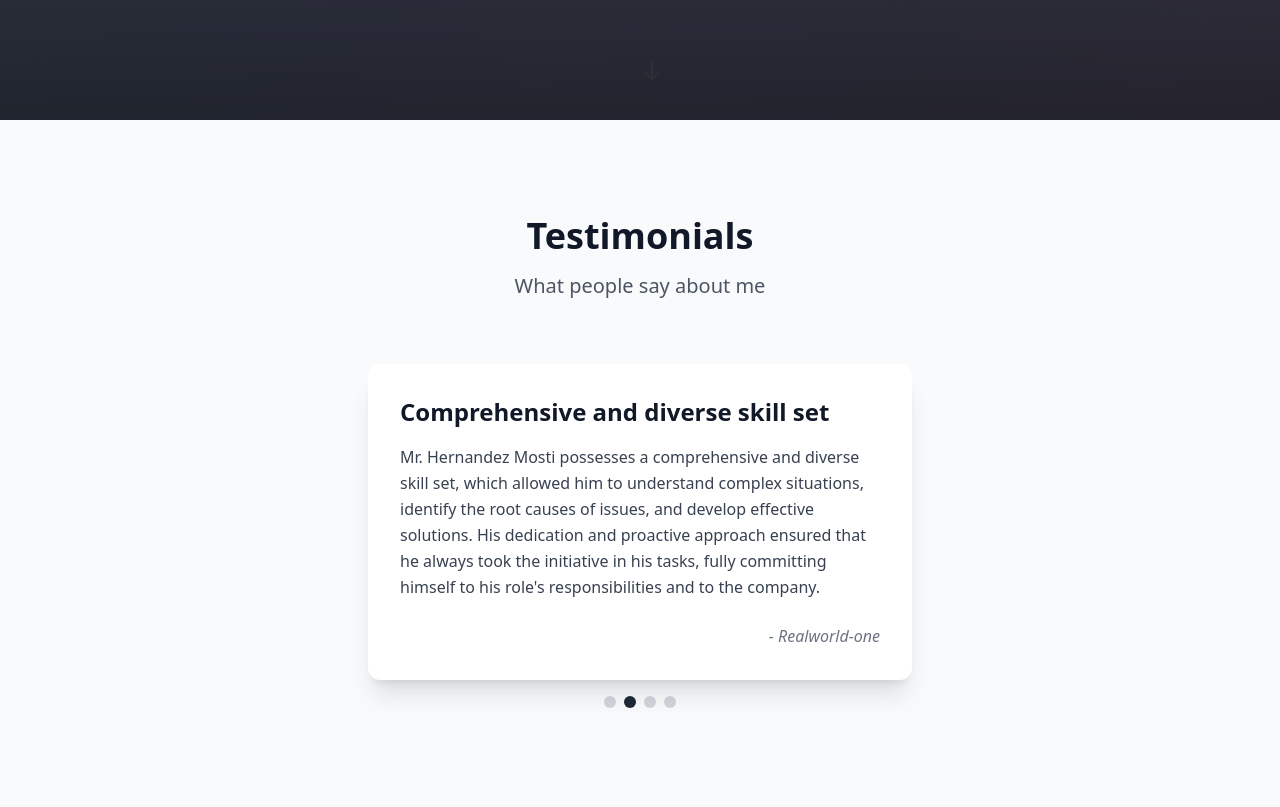
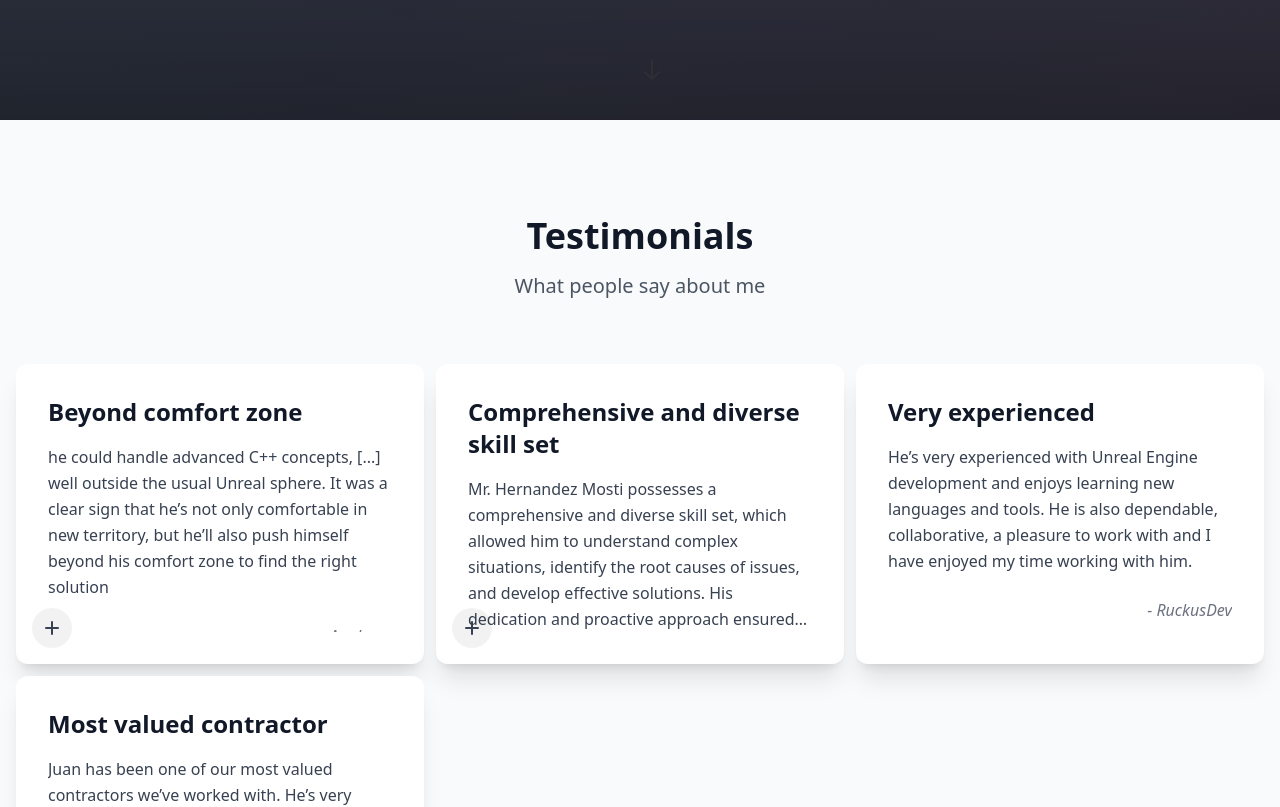
Before and after one commit to juanpablohdzm/web-cv-2.0, a React (Create React App) app: page / in a window 1280 px wide. Shown: the part 680-1487 px from the top of the page. Built offline with nearby package versions, Linux system fonts and the light colour scheme.

Commit message:
Fix reviews

```diff
--- a/src/components/Home/GossipSection.jsx
+++ b/src/components/Home/GossipSection.jsx
@@ -1,4 +1,3 @@
-import { useState, useEffect } from "react";
 import TestimonialCard from "../Testimonials/TestimonialCard";
 
 function GossipSection() {
@@ -25,36 +24,8 @@ function GossipSection() {
         }
     ];
 
-    const [current, setCurrent] = useState(0);
-    const [isHovering, setIsHovering] = useState(false);
-    const [fade, setFade] = useState(true);
-    const delay = 5000;
-
-    useEffect(() => {
-        if (!isHovering) {
-            const timer = setInterval(() => {
-                setFade(false);
-                setTimeout(() => {
-                    setCurrent((prev) => (prev === testimonials.length - 1 ? 0 : prev + 1));
-                    setFade(true);
-                }, 500); // match fade out duration
-            }, delay);
-            return () => clearInterval(timer);
-        }
-    }, [testimonials.length, isHovering]);
-
-    const handleDotClick = (index) => {
-        if (index !== current) {
-            setFade(false);
-            setTimeout(() => {
-                setCurrent(index);
-                setFade(true);
-            }, 500);
-        }
-    };
-
     return (
-        <section id="gossip" className="py-24 bg-gray-50 min-h-[700px] flex flex-col items-center">
+        <section id="gossip" className="py-24 bg-gray-50 flex flex-col items-center">
             <div className="text-center mb-16">
                 <h2 className="text-4xl font-bold text-gray-900 mb-4">
                     Testimonials
@@ -63,29 +34,19 @@ function GossipSection() {
                     What people say about me
                 </p>
             </div>
-            <div className="w-full max-w-xl px-4">
-                <div
-                    className={`relative transition-opacity duration-500 ease-in-out ${fade ? 'opacity-100' : 'opacity-0'}`}
-                    onPointerEnter={() => setIsHovering(true)}
-                    onPointerLeave={() => setIsHovering(false)}
-                >
-                    <TestimonialCard
-                        title={testimonials[current].title}
-                        description={testimonials[current].description}
-                        company={testimonials[current].company}
-                    />
-                </div>
-                <div className="flex justify-center space-x-2 mt-4">
-                    {testimonials.map((_, index) => (
-                        <div
-                            key={index}
-                            className={index === current ? 'bg-gray-800 w-3 h-3 rounded-full' : 'bg-gray-300 w-3 h-3 rounded-full'}
-                            onClick={() => handleDotClick(index)}
-                            onPointerEnter={() => setIsHovering(true)}
-                            onPointerLeave={() => setIsHovering(false)}
-                        ></div>
-                    ))}
-                </div>
+            <div className="w-full grid grid-cols-1 md:grid-cols-2 lg:grid-cols-3 gap-3 px-4">
+                { testimonials.map((testimonial, index) => {
+                    return (<div
+                        key={index}
+                        className={""}
+                    >
+                        <TestimonialCard
+                            title={testimonial.title}
+                            description={testimonial.description}
+                            company={testimonial.company}
+                        />
+                    </div>)})
+                }
             </div>
         </section>
     );
--- a/src/components/Testimonials/TestimonialCard.jsx
+++ b/src/components/Testimonials/TestimonialCard.jsx
@@ -1,10 +1,90 @@
+import { useRef, useState, useEffect } from "react";
+
 function TestimonialCard({ title, description, company }) {
+    const contentRef = useRef(null);
+    const [isOverflowing, setIsOverflowing] = useState(false);
+    const [showFull, setShowFull] = useState(false);
+
+    useEffect(() => {
+        const el = contentRef.current;
+        if (el) {
+            setIsOverflowing(el.scrollHeight > el.clientHeight);
+        }
+    }, [description]);
+
     return (
-        <div className="bg-white shadow-xl rounded-xl p-8 transition duration-500 ease-in-out transform hover:-translate-y-1 hover:shadow-2xl">
-            <h3 className="text-2xl font-semibold text-gray-900 mb-4">{title}</h3>
-            <p className="text-gray-700 mb-6 leading-relaxed">{description}</p>
-            <p className="text-gray-500 italic text-right">- {company}</p>
-        </div>
+        <>
+            <div className="relative bg-white h-[300px] max-w-[500px] shadow-xl rounded-xl p-8 transition duration-500 ease-in-out transform hover:-translate-y-1 hover:shadow-2xl overflow-hidden flex flex-col justify-between">
+                <div className="w-full h-full overflow-hidden" ref={contentRef}>
+                    <h3 className="text-2xl font-semibold text-gray-900 mb-4">{title}</h3>
+                    <p
+                        className={`text-gray-700 mb-6 leading-relaxed ${
+                            isOverflowing ? 'line-clamp-[6]' : ''
+                        }`}
+                        style={{
+                            display: '-webkit-box',
+                            WebkitLineClamp: isOverflowing ? 6 : 'unset',
+                            WebkitBoxOrient: 'vertical',
+                            overflow: 'hidden',
+                            textOverflow: 'ellipsis',
+                        }}
+                    >
+                        {description}
+                    </p>
+                    <p className="text-gray-500 italic text-right">- {company}</p>
+                </div>
+
+                {isOverflowing && (
+                    <button
+                        onClick={() => setShowFull(true)}
+                        className="absolute bottom-4 left-4 w-10 h-10 rounded-full bg-black/5 hover:bg-black/10 flex items-center justify-center transition-colors"
+                        aria-label="Expand full testimonial"
+                    >
+                        <svg
+                            className="w-6 h-6 text-gray-700"
+                            viewBox="0 0 24 24"
+                            fill="none"
+                            stroke="currentColor"
+                        >
+                            <path
+                                strokeLinecap="round"
+                                strokeLinejoin="round"
+                                strokeWidth="2"
+                                d="M12 6v6m0 0v6m0-6h6m-6 0H6"
+                            />
+                        </svg>
+                    </button>
+                )}
+            </div>
+
+            {showFull && (
+                <div className="fixed inset-0 bg-black bg-opacity-50 flex items-center justify-center z-50">
+                    <div className="bg-white p-6 rounded-lg max-w-2xl max-h-[80vh] overflow-y-auto relative">
+                        <button
+                            onClick={() => setShowFull(false)}
+                            className="absolute top-4 right-4 w-8 h-8 flex items-center justify-center rounded-full bg-black/5 hover:bg-black/10 transition-colors"
+                        >
+                            <svg
+                                className="w-5 h-5 text-gray-700"
+                                viewBox="0 0 24 24"
+                                fill="none"
+                                stroke="currentColor"
+                            >
+                                <path
+                                    strokeLinecap="round"
+                                    strokeLinejoin="round"
+                                    strokeWidth="2"
+                                    d="M6 18L18 6M6 6l12 12"
+                                />
+                            </svg>
+                        </button>
+                        <h3 className="text-2xl font-semibold text-gray-900 mb-4">{title}</h3>
+                        <p className="text-gray-700 mb-6 leading-relaxed whitespace-pre-line">{description}</p>
+                        <p className="text-gray-500 italic text-right">- {company}</p>
+                    </div>
+                </div>
+            )}
+        </>
     );
 }
 
```
